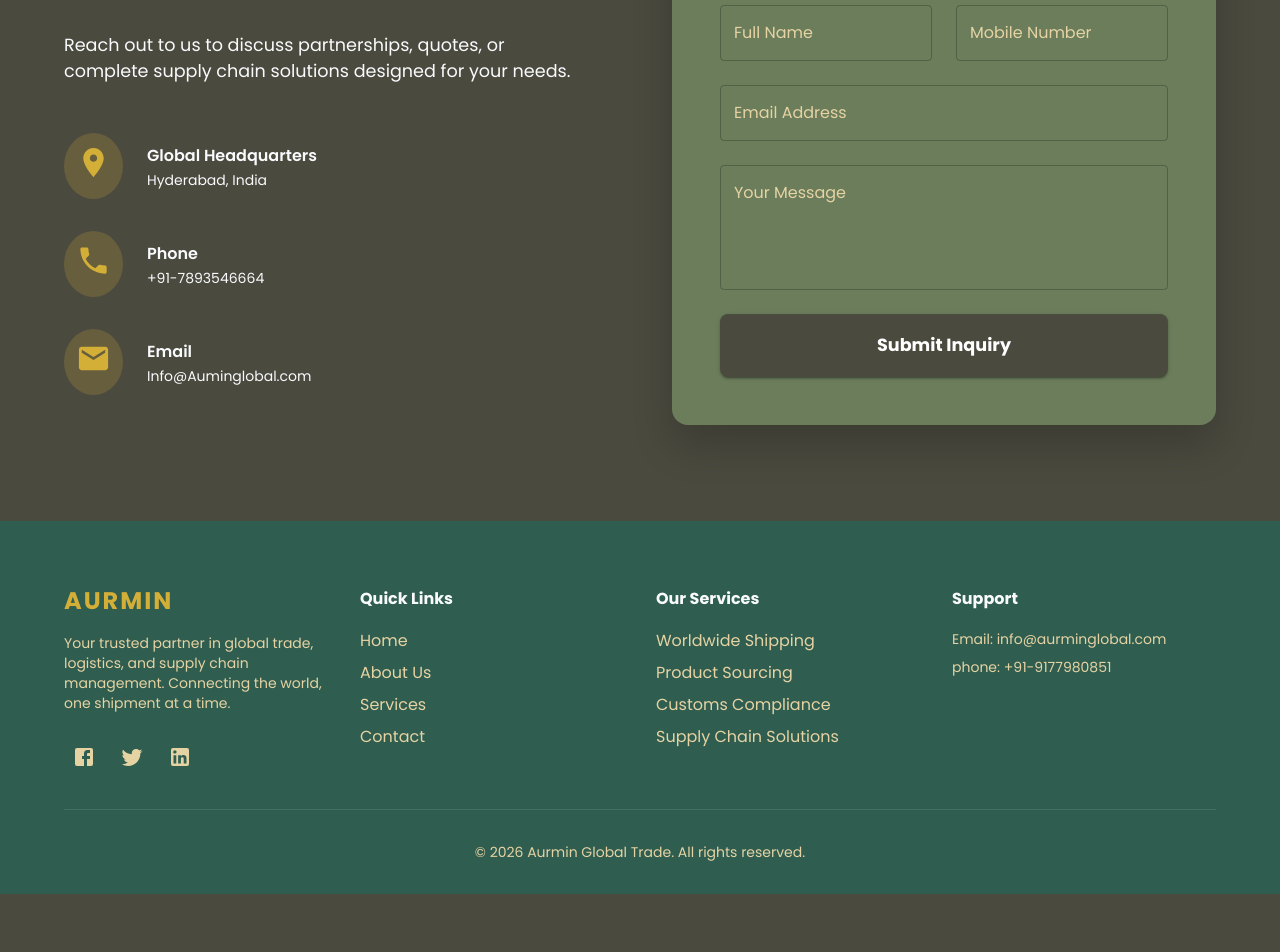
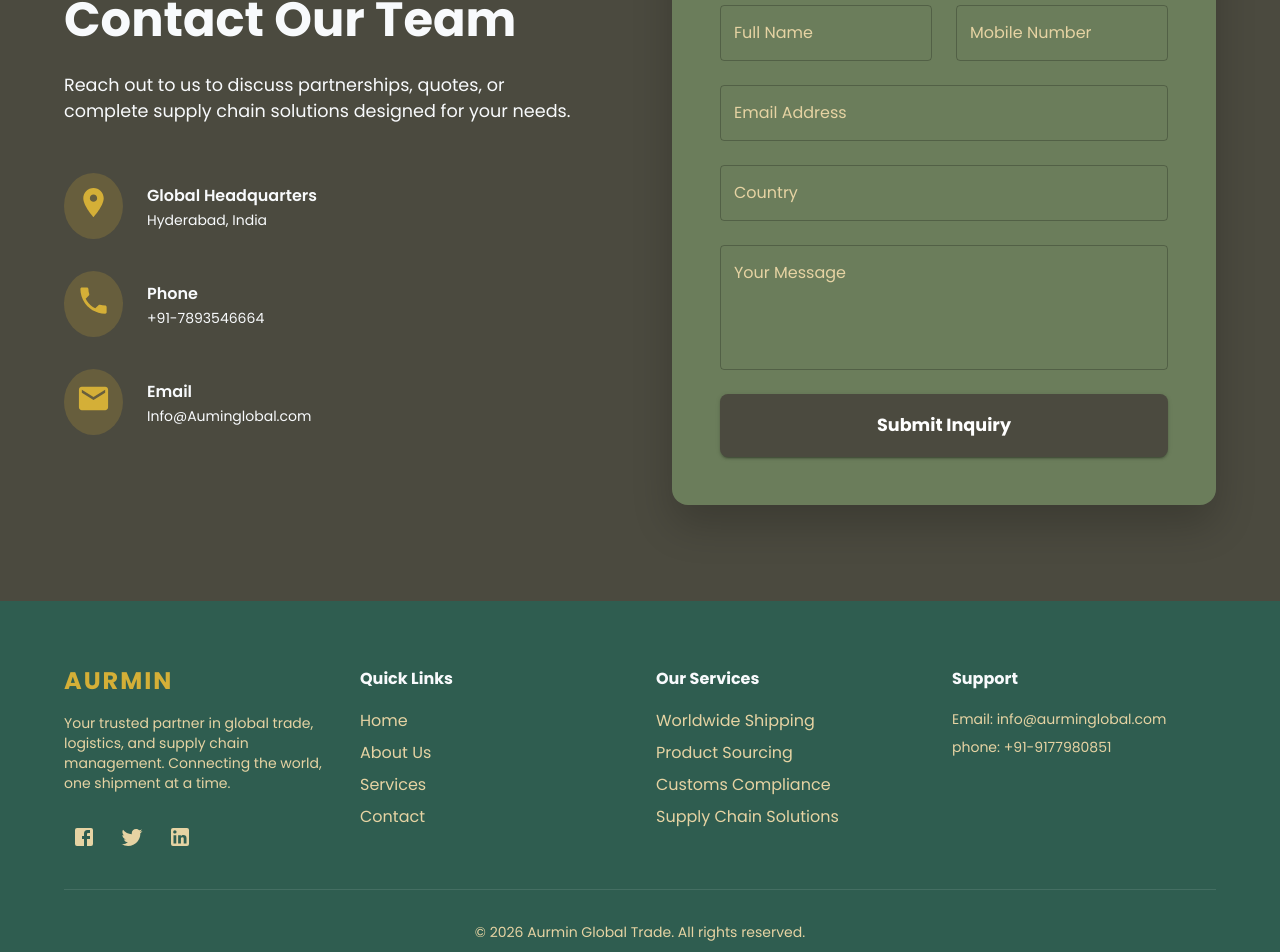
Before and after one commit to Shashank-koti/aurmin2, a React (Vite) app: page / in a window 1280 px wide. Shown: the part 4525-5477 px from the top of the page. Before the commit the page ends 5419 px from the top, so only its background shows below. Built offline with nearby package versions, Linux system fonts and the light colour scheme.

Commit message:
chnaged brochure

```diff
--- a/src/components/Contact.jsx
+++ b/src/components/Contact.jsx
@@ -19,6 +19,7 @@ const Contact = () => {
     name: "",
     phone: "",
     email: "",
+    country: "",
     message: "",
   });
 
@@ -48,6 +49,10 @@ const Contact = () => {
       temp.email = "Enter valid email";
     }
 
+    if (!formData.country.trim()) {
+      temp.country = "Country is required";
+    }
+
     if (!formData.message.trim()) {
       temp.message = "Message is required";
     }
@@ -66,6 +71,7 @@ const Contact = () => {
     formBody.append("name", formData.name);
     formBody.append("number", formData.phone);
     formBody.append("email", formData.email);
+    formBody.append("country", formData.country);
     formBody.append("message", formData.message);
 
     try {
@@ -91,6 +97,7 @@ const Contact = () => {
         name: "",
         phone: "",
         email: "",
+        country: "",
         message: "",
       });
     } catch (error) {
@@ -98,6 +105,7 @@ const Contact = () => {
       alert("Something went wrong");
     }
 
+    console.log(formData);
     setLoading(false);
   };
   return (
@@ -299,6 +307,20 @@ const Contact = () => {
                   <Box sx={{ gridColumn: { xs: "span 1", sm: "span 2" } }}>
                     <TextField
                       fullWidth
+                      name="country"
+                      value={formData.country}
+                      onChange={handleChange}
+                      error={!!errors.country}
+                      helperText={errors.country}
+                      label="Country"
+                      variant="outlined"
+                      InputProps={{ sx: { borderRadius: 2 } }}
+                    />
+                  </Box>
+
+                  <Box sx={{ gridColumn: { xs: "span 1", sm: "span 2" } }}>
+                    <TextField
+                      fullWidth
                       name="message"
                       value={formData.message}
                       onChange={handleChange}
--- a/src/components/Hero.jsx
+++ b/src/components/Hero.jsx
@@ -2,7 +2,7 @@ import React from 'react';
 import { Box, Typography, Button, Container, Stack } from '@mui/material';
 import { motion, useScroll, useTransform } from 'framer-motion';
 import image from "../assets/exportHero.jpg"
-import Brochure from "../assets/Brochure.pdf"
+import Brochure from "../assets/Brochure-final.pdf"
 
 const Hero = () => {
   const { scrollY } = useScroll();
--- a/src/components/Navbar.jsx
+++ b/src/components/Navbar.jsx
@@ -86,7 +86,7 @@ const Navbar = () => {
               variant="contained"
               color="#D4AF37"
               sx={{ borderRadius: 20 }}
-              href="https://wa.me/917893546664" target="_blank"
+              href="https://wa.me/918125109712" target="_blank"
             >
               Get a Quote
             </Button>
@@ -196,7 +196,7 @@ const Navbar = () => {
                 fontWeight: 600,
                 paddingX: 3,
               }}
-              href="https://wa.me/917893546664" target="_blank"
+              href="https://wa.me/918125109712" target="_blank"
             >
               Get a Quote
             </Button>
--- a/src/components/Products.jsx
+++ b/src/components/Products.jsx
@@ -6,7 +6,7 @@ import turmeric from "../assets/turmeric.jpg";
 import ginger from "../assets/ginger.jpg";
 import spices from "../assets/spices.jpg";
 import chillies from "../assets/redChilli.jpg";
-import Brochure from "../assets/Brochure.pdf";
+import Brochure from "../assets/Brochure-final.pdf";
 
 
 const products = [
```
Also changed, not shown: 2 other files (tests, documents, lock files or other folders).
